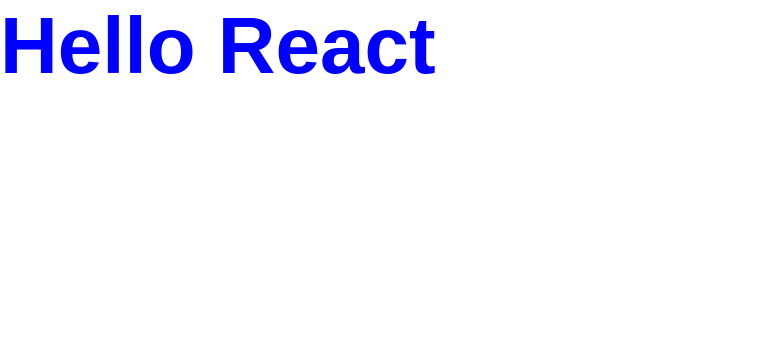
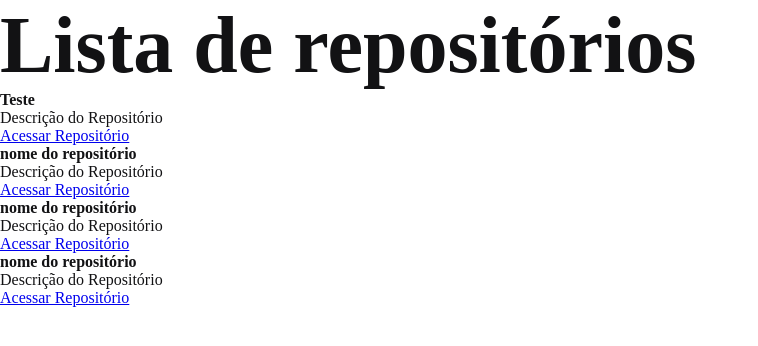
Before and after one commit to almeidarenato/github-explorer, a React app: page / in a window 1280 px wide. Shown: the top 346 px of the page, without its empty margins (0-758 px from the left). Built offline with nearby package versions, Linux system fonts and the light colour scheme.

Commit message:
added component Repository-list

```diff
--- a/src/App.jsx
+++ b/src/App.jsx
@@ -1,6 +1,7 @@
+import { RepositoryList } from './components/RepositoryList'
 import './styles/global.scss'
 
 export function App(){
     //throw new Error('Erro personalizado');
-    return <h1>Hello React</h1>
+    return <RepositoryList/>
 }
--- /dev/null
+++ b/src/components/RepositoryList.jsx
@@ -0,0 +1,32 @@
+const repositoryName = 'Teste'
+
+export function RepositoryList() {
+    return(
+        <section className="repository-list">
+            <h1>Lista de repositórios</h1>
+            <ul>
+                <li>
+                    <strong>{repositoryName}</strong>
+                    <p>Descrição do Repositório</p>
+                    <a href="#">Acessar Repositório</a>
+                </li>
+                <li>
+                    <strong>nome do repositório</strong>
+                    <p>Descrição do Repositório</p>
+                    <a href="#">Acessar Repositório</a>
+                </li>
+                <li>
+                    <strong>nome do repositório</strong>
+                    <p>Descrição do Repositório</p>
+                    <a href="#">Acessar Repositório</a>
+                </li>
+                <li>
+                    <strong>nome do repositório</strong>
+                    <p>Descrição do Repositório</p>
+                    <a href="#">Acessar Repositório</a>
+                </li>
+            </ul>
+        </section>
+    )
+
+}
--- a/src/styles/global.scss
+++ b/src/styles/global.scss
@@ -5,8 +5,8 @@
 }
 
 body{
-    font-family: Arial,Helvetica,sans-serif;
-    color:blue;
+    font:16px, "Helvetica Neue","Arial",sans-serif;
+    color:#121214;
 
     h1{
         font-size: 80px;
```
